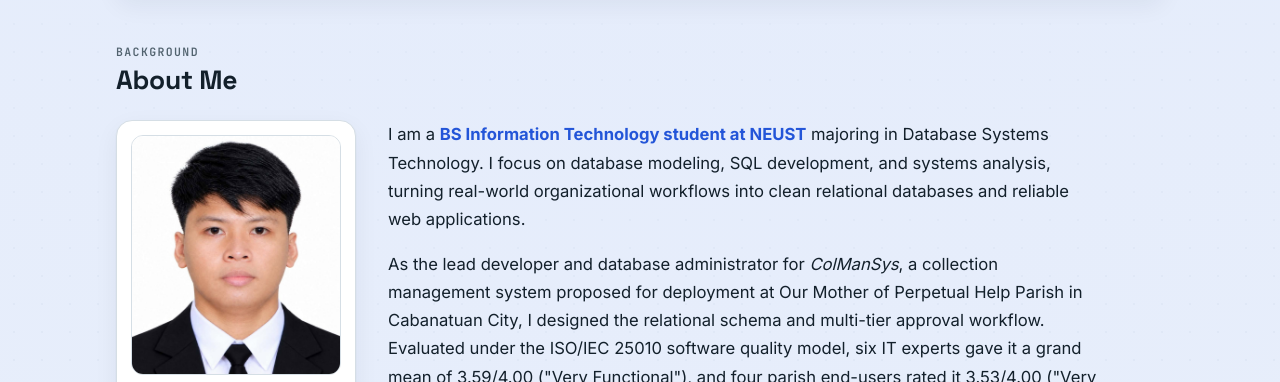
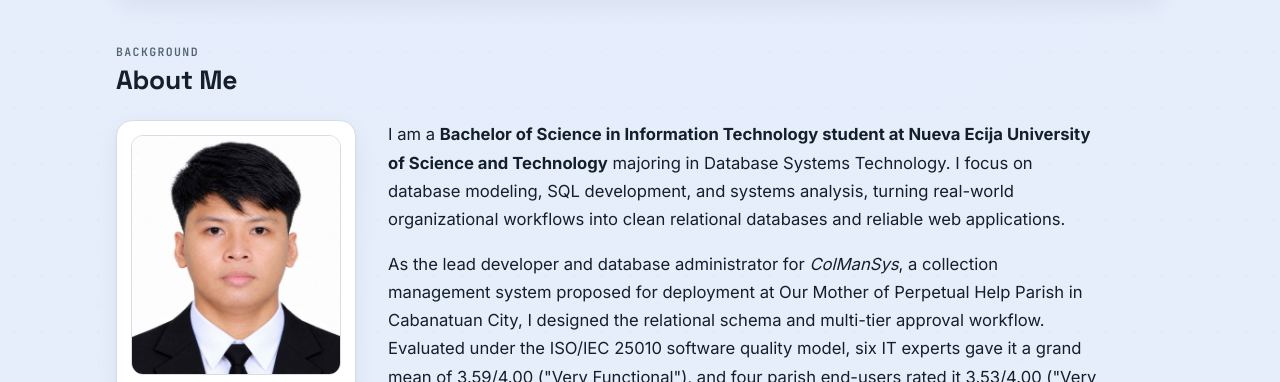
Before and after one commit to pmpradodevera/pm-de-vera-portfolio, a plain HTML site: page index.html in a window 1280 px wide. Shown: the part 718-1100 px from the top of the page. Drawn offline with Linux system fonts and the light colour scheme.

Commit message:
Update About bio: expand to Bachelor of Science in Information Technology student at Nueva Ecija University of Science and Technology and make text bold without blue color

```diff
--- a/index.html
+++ b/index.html
@@ -164,7 +164,6 @@ section.first { border-top: 0; padding-top: 24px; }
 section > .label { display: block; margin-bottom: 8px; }
 section > h2 { margin-bottom: 24px; }
 .about { max-width: 68ch; display: grid; gap: 16px; color: var(--ink); font-size: 1.04rem; line-height: 1.7; }
-.about p strong { color: var(--accent); }
 .about-grid { display: grid; grid-template-columns: minmax(200px, 240px) 1fr; gap: 32px; align-items: start; }
 .about-photo-card { background: var(--surface); border: 1px solid var(--line); border-radius: 16px; padding: 14px; box-shadow: var(--shadow); display: grid; gap: 12px; }
 .about-photo { width: 100%; aspect-ratio: 1/1; object-fit: cover; border-radius: 12px; border: 1px solid var(--line); cursor: zoom-in; }
@@ -691,7 +690,7 @@ dialog.lightbox button:hover { color: var(--accent); border-color: var(--accent)
         </div>
       </div>
       <div class="about">
-        <p>I am a <strong>BS Information Technology student at NEUST</strong> majoring in Database Systems Technology. I focus on database modeling, SQL development, and systems analysis, turning real-world organizational workflows into clean relational databases and reliable web applications.</p>
+        <p>I am a <strong>Bachelor of Science in Information Technology student at Nueva Ecija University of Science and Technology</strong> majoring in Database Systems Technology. I focus on database modeling, SQL development, and systems analysis, turning real-world organizational workflows into clean relational databases and reliable web applications.</p>
         <p>As the lead developer and database administrator for <em>ColManSys</em>, a collection management system proposed for deployment at Our Mother of Perpetual Help Parish in Cabanatuan City, I designed the relational schema and multi-tier approval workflow. Evaluated under the ISO/IEC 25010 software quality model, six IT experts gave it a grand mean of 3.59/4.00 ("Very Functional"), and four parish end-users rated it 3.53/4.00 ("Very Acceptable"). In addition to development, I serve as Treasurer for the <em>Data Geek Society</em>, where I manage organization funds, budgets, and purchasing.</p>
       </div>
     </div>
```
